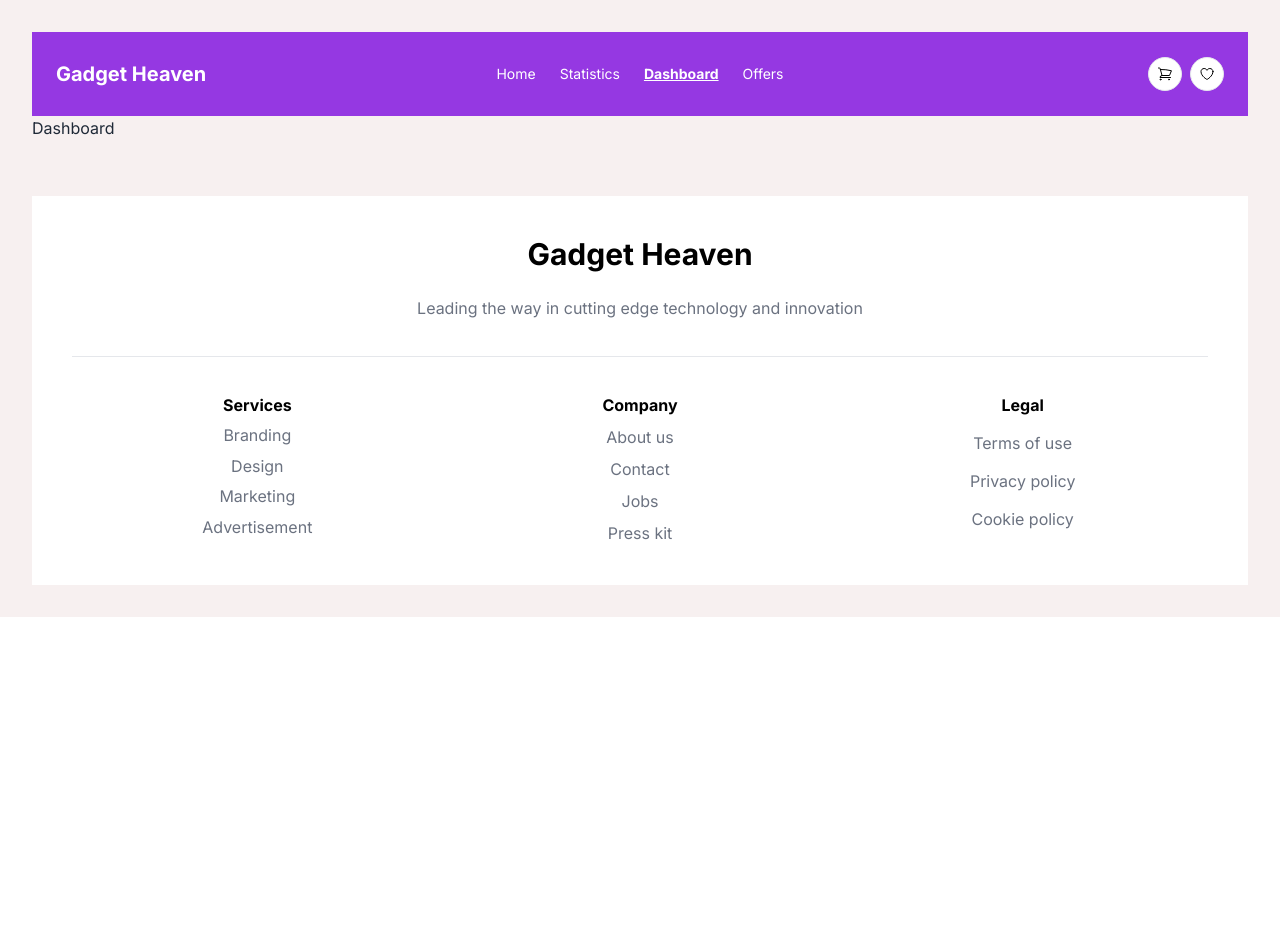
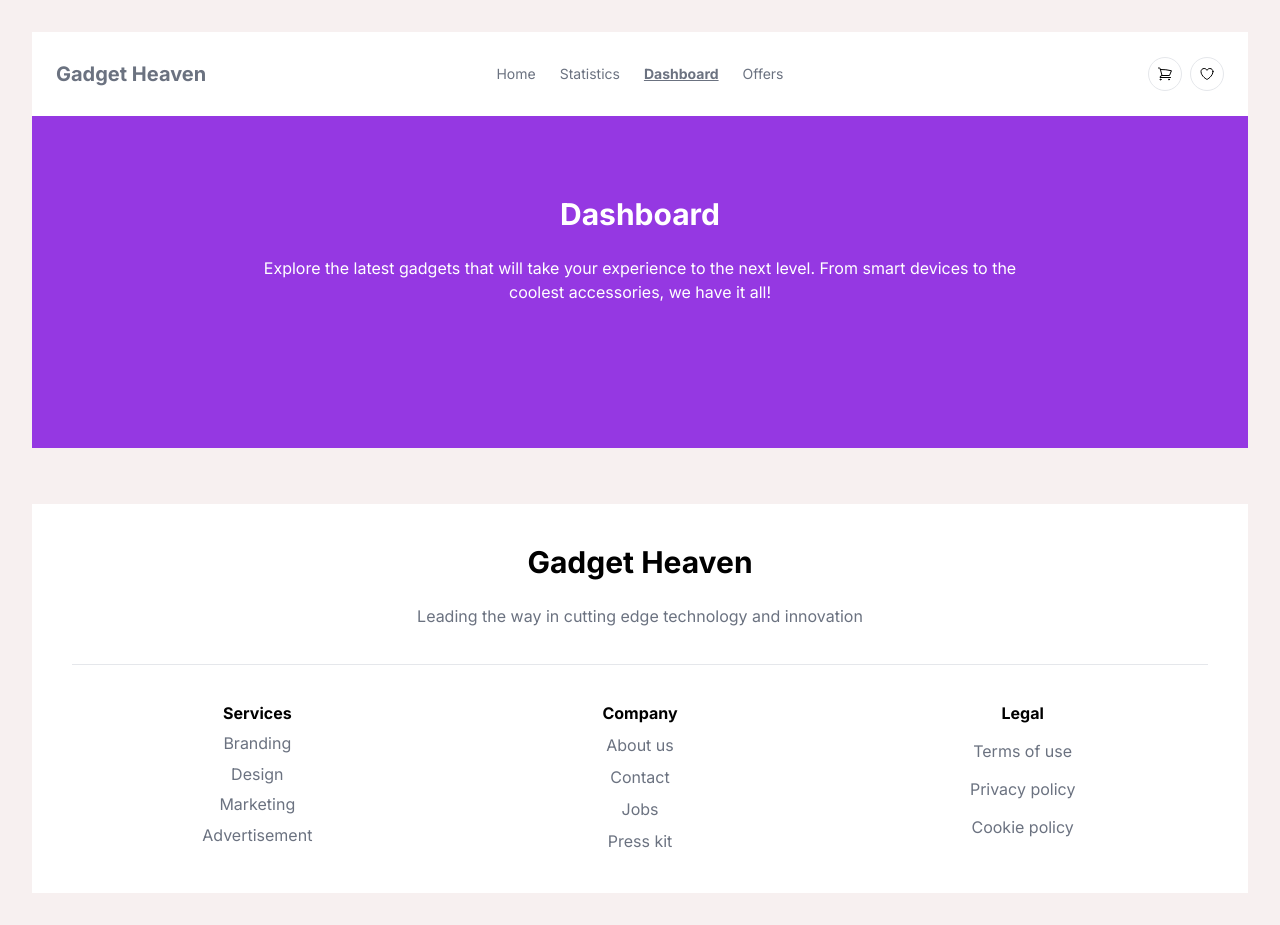
Before and after one commit to programming-hero-web-course-4/b10a8-gadget-heaven-NuraidaKashmin, a React (Vite) app: page /dashboard in a window 1280 px wide. Before the commit the page ends 800 px from the top, so only its background shows below. Built offline with nearby package versions, Linux system fonts and the light colour scheme.

Commit message:
used UseLocation() in Navbar

```diff
--- a/src/components/Navbar.jsx
+++ b/src/components/Navbar.jsx
@@ -1,8 +1,13 @@
-import { Link, NavLink, useNavigate } from "react-router-dom";
+import { Link, NavLink, useLocation, useNavigate } from "react-router-dom";
 
 const Navbar = () => {
+    const { pathname } = useLocation()
+
     const navigate = useNavigate()
     return (
+        <div>
+            {
+                pathname === '/' ? (
                     <div className="navbar bg-[#9538e2] p-6 text-white">
                 <div className="navbar-start">
                     <div className="dropdown">
@@ -87,6 +92,94 @@ const Navbar = () => {
                     </Link>
                 </div>
             </div>
+                ) : (
+                    <div className="navbar bg-base-100 p-6 text-gray-500">
+                <div className="navbar-start">
+                    <div className="dropdown">
+                        <div tabIndex={0} role="button" className="btn btn-ghost lg:hidden">
+                            <svg
+                                xmlns="http://www.w3.org/2000/svg"
+                                className="h-5 w-5"
+                                fill="none"
+                                viewBox="0 0 24 24"
+                                stroke="currentColor">
+                                <path
+                                    strokeLinecap="round"
+                                    strokeLinejoin="round"
+                                    strokeWidth="2"
+                                    d="M4 6h16M4 12h8m-8 6h16" />
+                            </svg>
+                        </div>
+                        <ul
+                            tabIndex={0}
+                            className="menu menu-sm dropdown-content bg-base-100 rounded-box z-[1] mt-3 w-52 p-2 shadow gap-4 text-black">
+
+                            <NavLink to='/'
+                                style={({ isActive }) =>
+                                    isActive ? { fontWeight: 'bold', textDecoration: 'underline' } : undefined
+                                }
+                            >Home</NavLink>
+                            <NavLink to='/statistics'
+                                style={({ isActive }) =>
+                                    isActive ? { fontWeight: 'bold', textDecoration: 'underline' } : undefined
+                                }
+                            >Statistics</NavLink>
+                            <NavLink to='/dashboard'
+                                style={({ isActive }) =>
+                                    isActive ? { fontWeight: 'bold', textDecoration: 'underline' } : undefined
+                                }
+                            >Dashboard</NavLink>
+                            <NavLink to='/offers'
+                                style={({ isActive }) =>
+                                    isActive ? { fontWeight: 'bold', textDecoration: 'underline' } : undefined
+                                }
+                            >Offers</NavLink>
+                        </ul>
+                    </div>
+                    <Link to='/' className="font-bold text-xl">Gadget Heaven</Link>
+                </div>
+                <div className="navbar-center hidden lg:flex">
+                    <ul className="menu menu-horizontal gap-6 px-1">
+                        <NavLink to='/'
+                            style={({ isActive }) =>
+                                isActive ? { fontWeight: 'bold', textDecoration: 'underline' } : undefined
+                            }
+                        >Home</NavLink>
+                        <NavLink to='/statistics'
+                            style={({ isActive }) =>
+                                isActive ? { fontWeight: 'bold', textDecoration: 'underline' } : undefined
+                            }
+                        >Statistics</NavLink>
+                        <NavLink to='/dashboard'
+                            style={({ isActive }) =>
+                                isActive ? { fontWeight: 'bold', textDecoration: 'underline' } : undefined
+                            }
+                        >Dashboard</NavLink>
+                        <NavLink to='/offers'
+                            style={({ isActive }) =>
+                                isActive ? { fontWeight: 'bold', textDecoration: 'underline' } : undefined
+                            }
+                        >Offers</NavLink>
+
+                    </ul>
+                </div>
+                <div className="navbar-end gap-2">
+                    <NavLink onClick={() => navigate('/dashboard')} className="border rounded-full p-2 bg-white text-black">
+                        <svg xmlns="http://www.w3.org/2000/svg" fill="none" viewBox="0 0 24 24" strokeWidth={1.5} stroke="currentColor" className="size-4 ">
+                            <path strokeLinecap="round" strokeLinejoin="round" d="M2.25 3h1.386c.51 0 .955.343 1.087.835l.383 1.437M7.5 14.25a3 3 0 0 0-3 3h15.75m-12.75-3h11.218c1.121-2.3 2.1-4.684 2.924-7.138a60.114 60.114 0 0 0-16.536-1.84M7.5 14.25 5.106 5.272M6 20.25a.75.75 0 1 1-1.5 0 .75.75 0 0 1 1.5 0Zm12.75 0a.75.75 0 1 1-1.5 0 .75.75 0 0 1 1.5 0Z" />
+                        </svg>
+                    </NavLink>
+                    <Link className="border bg-white text-black rounded-full p-2">
+                        <svg xmlns="http://www.w3.org/2000/svg" fill="none" viewBox="0 0 24 24" strokeWidth={1.5} stroke="currentColor" className="size-4">
+                            <path strokeLinecap="round" strokeLinejoin="round" d="M21 8.25c0-2.485-2.099-4.5-4.688-4.5-1.935 0-3.597 1.126-4.312 2.733-.715-1.607-2.377-2.733-4.313-2.733C5.1 3.75 3 5.765 3 8.25c0 7.22 9 12 9 12s9-4.78 9-12Z" />
+                        </svg>
+
+                    </Link>
+                </div>
+            </div>
+                )
+            }
+        </div>
     );
 };
 
--- a/src/pages/Dashboard.jsx
+++ b/src/pages/Dashboard.jsx
@@ -1,8 +1,34 @@
+import { useEffect, useState } from "react";
+import HeadingDetails from "../components/HeadingDetails";
+import { getAllCartData } from "../utils";
+import Card from "../components/Card";
 
 const Dashboard = () => {
+    const [gadgets, setGadgets] = useState([])
+    useEffect(() => {
+        const favorites = getAllCartData()
+        setGadgets(favorites)
+    }, [])
     return (
         <div>
-            Dashboard
+            <HeadingDetails title={'Dashboard'} subtitle={'Explore the latest gadgets that will take your experience to the next level. From smart devices to the coolest accessories, we have it all!'}></HeadingDetails>
+            {/* <div className="flex gap-4  justify-center items-center bg-[#9538e2]">
+                <button>Cart</button>
+                <button>Wishlist</button>
+            </div> */}
+
+
+
+            <div className="grid grid-cols-1 md:grid-cols-2 lg:grid-cols-3 gap-6 text-black col-span-9">
+                {
+                    gadgets.map(gadget => (
+                        <Card key={gadget.product_id} gadget={gadget} />
+                    ))
+                }
+
+            </div>
+
+
         </div>
     );
 };
```
Lines whose indentation alone changed are shown as unchanged.
